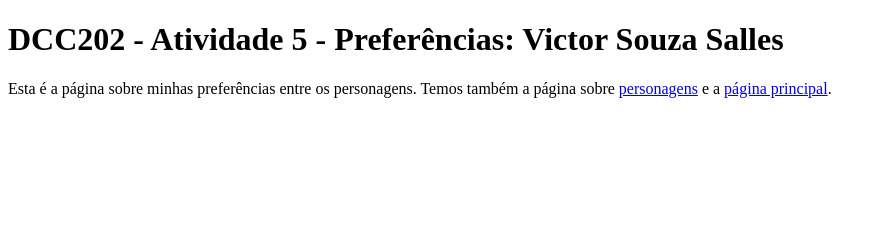
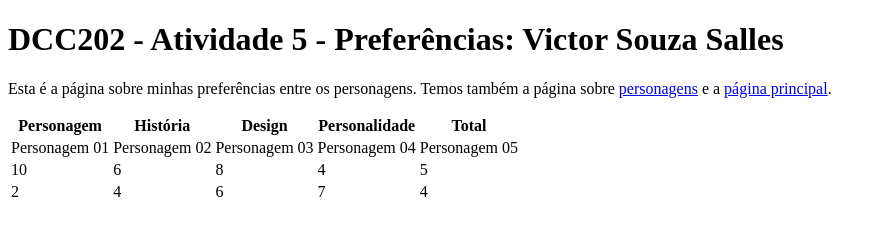
Before and after one commit to ufjf-dcc202/ufjf-dcc202-2024-1-a-atv05-victor-s-salles, a website: page preferencias.html in a window 1280 px wide. Shown: the whole page, without its empty margins (0-886 px from the left). Drawn offline with Linux system fonts and the light colour scheme.

Commit message:
Incluida as tabelas solicitadas

```diff
--- a/preferencias.html
+++ b/preferencias.html
@@ -10,9 +10,43 @@
         <h1>DCC202 - Atividade 5 - Preferências: Victor Souza Salles</h1>
       <p>
         Esta é a página sobre minhas preferências entre os personagens. Temos
-        também a página sobre <a href="/personagens.html">personagens</a> e a
-        <a href="/index.html">página principal</a>.
+        também a página sobre <a href="personagens.html">personagens</a> e a
+        <a href="index.html">página principal</a>.
       </p>
+      <table>
+        <thead>
+            <tr>
+                <th>Personagem</th>
+                <th>História</th>
+                <th>Design</th>
+                <th>Personalidade</th>
+                <th>Total</th>
+            </tr>
+        </thead>
+        <tbody>
+            <tr>
+                <td>Personagem 01</td>
+                <td>Personagem 02</td>
+                <td>Personagem 03</td>
+                <td>Personagem 04</td>
+                <td>Personagem 05</td>
+            </tr>
+            <tr>
+                <td>10</td>
+                <td>6</td>
+                <td>8</td>
+                <td>4</td>
+                <td>5</td>
+            </tr>
+            <tr>
+                <td>2</td>
+                <td>4</td>
+                <td>6</td>
+                <td>7</td>
+                <td>4</td>
+            </tr>
+        </tbody>
+      </table>
     </main>
   </body>
 </html>
```
Also changed, not shown: index.html (+1 -4 lines), personagens.html (+15 -4 lines).
